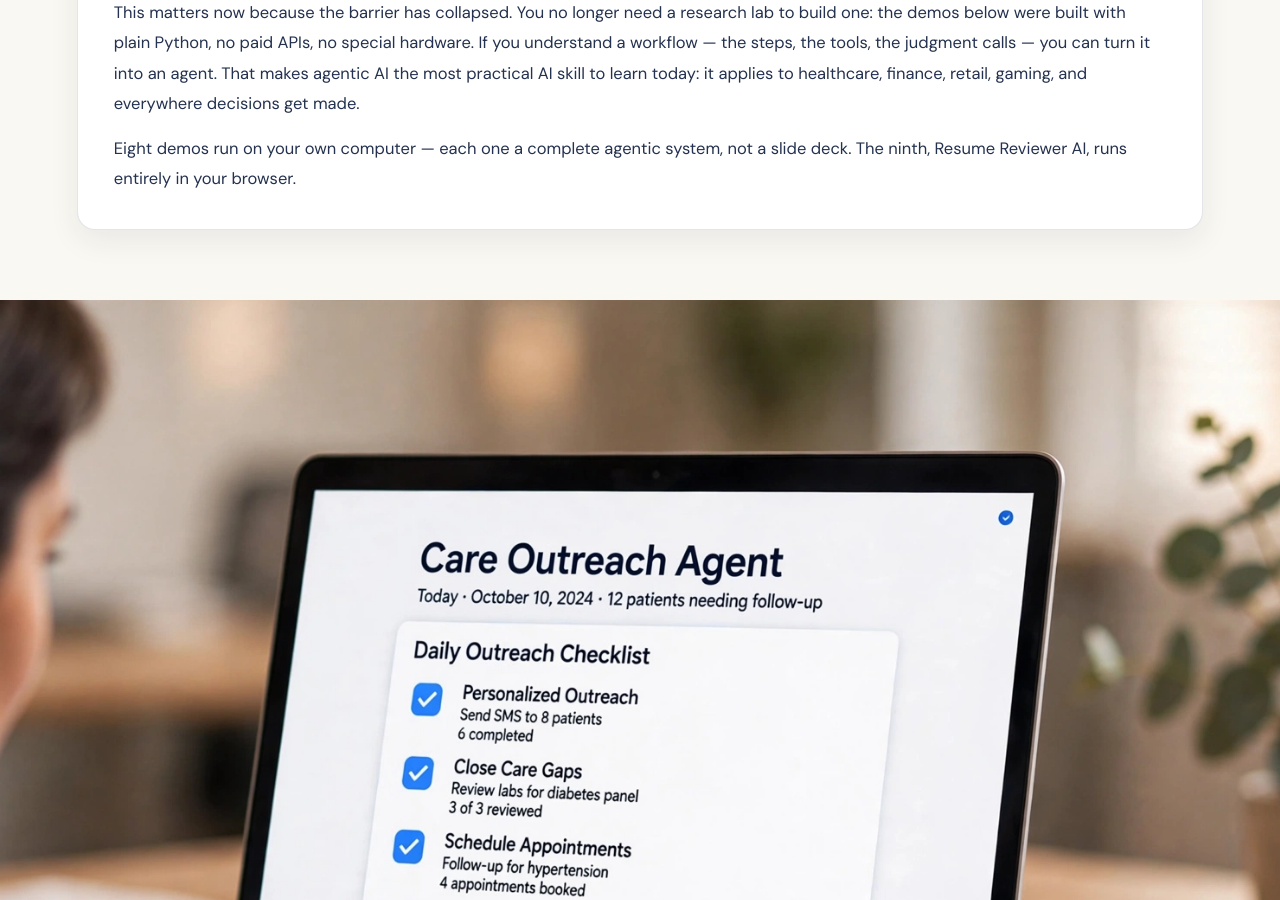
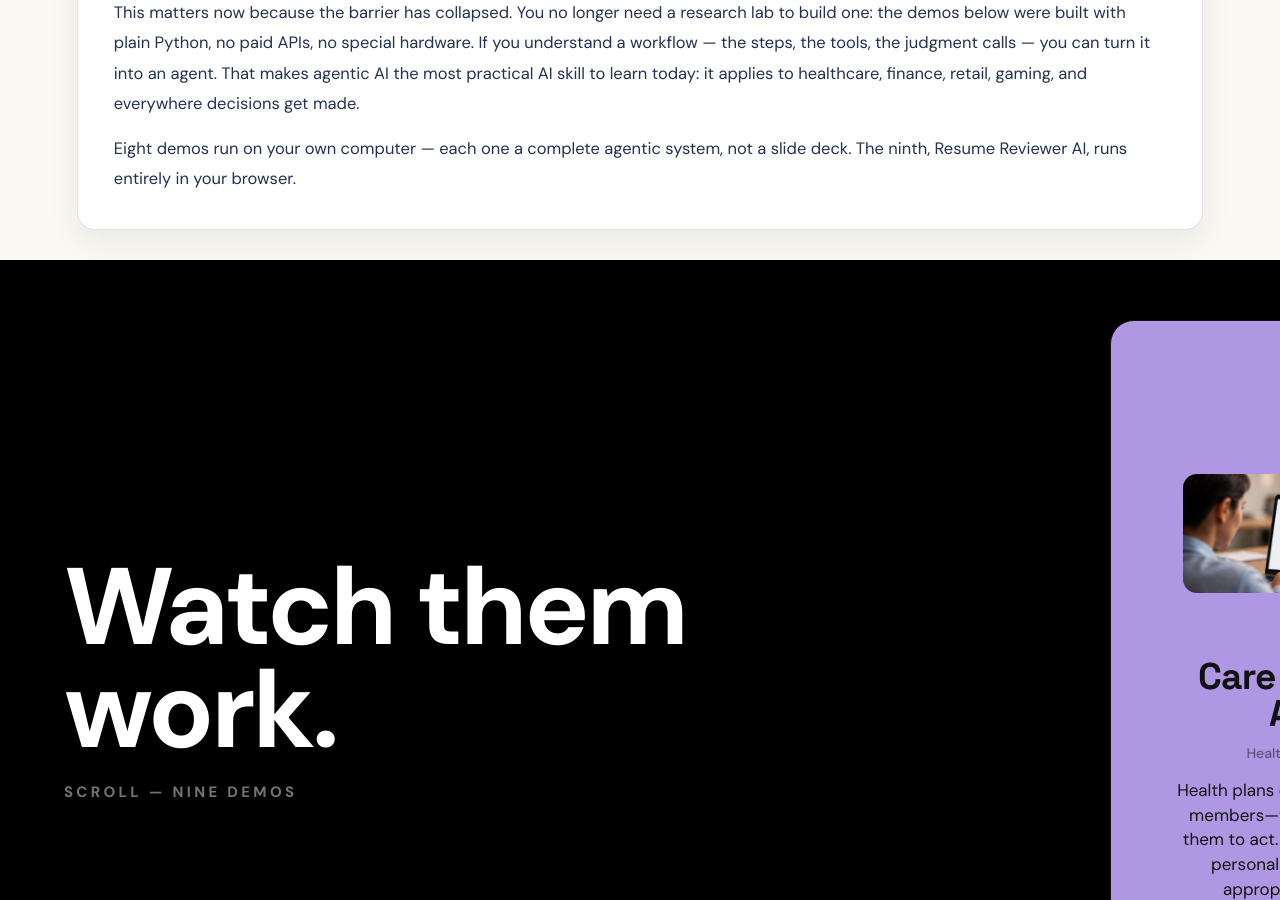
Before and after one commit to datawithpreet/datawithpreet.github.io, a Jekyll site: the page demos.html, which Jekyll copies as it is, in a window 1280 px wide and 900 px high, scrolled down 872 px. Built offline with Jekyll 4.4.1, drawn with Linux system fonts in a browser that asks for light colours; some web fonts are replaced; comment, search, counter and statistics services are not loaded; some of the changed text lies outside the part shown.

Commit message:
Rebuild boxes as sergestudios Work-style cards

```diff
--- a/demos.html
+++ b/demos.html
@@ -38,17 +38,29 @@
       margin-bottom: 18px; border: 1px solid rgba(20,184,166,.25);
       box-shadow: 0 8px 24px rgba(27,42,74,.18); display: block;
     }
-    /* ===== Horizontal scroll boxes (sergestudios-style) ===== */
-.boxes-scroll-wrap { height: 500vh; position: relative; width: 100vw; margin-left: calc(-50vw + 50%); }
-.boxes-sticky { position: sticky; top: 0; height: 100vh; height: 100svh; overflow: hidden; }
-.boxes-track { display: flex; will-change: transform; height: 100%; }
-.demo-box { flex: 0 0 100vw; width: 100vw; height: 100vh; height: 100svh; overflow: hidden; position: relative; flex-shrink: 0; }
-.demo-box img { width: 100%; height: 100%; object-fit: cover; display: block; }
-.demo-box-info { position: absolute; left: 0; right: 0; bottom: 0; padding: 40px 6vw 48px; background: linear-gradient(transparent, rgba(0,0,0,.82)); color: #fff; }
-.demo-box-info .demo-box-kicker { font-size: 13px; font-weight: 800; letter-spacing: .16em; text-transform: uppercase; opacity: .7; margin-bottom: 10px; }
-.demo-box-info h3 { margin: 0 0 8px; font-size: clamp(28px, 4vw, 56px); color: #fff; letter-spacing: -0.02em; }
-.demo-box-info p { margin: 0; font-size: 17px; opacity: .85; max-width: 56ch; }
-@media (hover: none) { .boxes-scroll-wrap { height: auto; } .boxes-sticky { position: relative; height: auto; display: block; padding: 40px 0; } .boxes-track { flex-wrap: nowrap; overflow-x: auto; transform: none !important; } }
+    /* ===== Work-style horizontal cards (sergestudios reference) ===== */
+.work-scroll-wrap { height: 520vh; position: relative; width: 100vw; margin-left: calc(-50vw + 50%); background: #000; }
+.work-sticky { position: sticky; top: 0; height: 100vh; height: 100svh; overflow: hidden; display: flex; align-items: center; }
+.work-track { display: flex; gap: 22px; padding: 0 5vw; align-items: center; will-change: transform; }
+.work-intro { flex: 0 0 38vw; flex-shrink: 0; color: #fff; padding-right: 3vw; }
+.work-intro h2 { margin: 0 0 18px; font-size: clamp(56px, 8.5vw, 138px); line-height: .95; letter-spacing: -.03em; color: #fff; font-weight: 800; }
+.work-intro p { margin: 0; font-size: 15px; letter-spacing: .22em; text-transform: uppercase; opacity: .45; font-weight: 700; }
+.work-card { flex: 0 0 33vw; flex-shrink: 0; width: 33vw; height: 80vh; height: 80svh; min-height: 560px; background: var(--card-bg); border-radius: 24px; overflow: hidden; display: flex; flex-direction: column; }
+.work-card-img { flex: 0 0 50%; display: flex; align-items: center; justify-content: center; padding: 44px 44px 8px; min-height: 0; }
+.work-card-img img { max-width: 100%; max-height: 100%; width: auto; height: auto; object-fit: contain; border-radius: 14px; display: block; }
+.work-card-text { flex: 1; display: flex; flex-direction: column; align-items: center; justify-content: flex-end; text-align: center; padding: 12px 36px 40px; min-height: 0; }
+.work-card-text h3 { margin: 0 0 10px; font-size: clamp(30px, 2.9vw, 52px); line-height: 1; letter-spacing: -.02em; font-weight: 800; color: #111; }
+.work-card-tags { font-size: 14px; font-weight: 500; color: #111; opacity: .5; margin-bottom: 14px; }
+.work-card-desc { margin: 0 0 18px; font-size: 17px; line-height: 1.45; color: #111; opacity: 0; transform: translateY(14px); transition: opacity .45s ease, transform .45s ease; max-width: 34ch; }
+.work-card-explore { display: inline-flex; align-items: center; gap: 8px; padding: 12px 26px; border-radius: 200px; background: rgba(0,0,0,.12); color: #111; font-weight: 700; font-size: 16px; text-decoration: none; opacity: 0; transform: translateY(14px); transition: opacity .45s ease .06s, transform .45s ease .06s, background .25s ease; }
+.work-card-explore:hover { background: rgba(0,0,0,.22); }
+.work-card:hover .work-card-desc, .work-card:focus-within .work-card-desc { opacity: 1; transform: none; }
+.work-card:hover .work-card-explore, .work-card:focus-within .work-card-explore { opacity: 1; transform: none; }
+.work-card--dark .work-card-text h3, .work-card--dark .work-card-tags, .work-card--dark .work-card-desc { color: #fff; }
+.work-card--dark .work-card-explore { background: rgba(255,255,255,.16); color: #fff; }
+.work-card--dark .work-card-explore:hover { background: rgba(255,255,255,.28); }
+@media (max-width: 900px) { .work-intro { flex-basis: 70vw; } .work-card { flex-basis: 78vw; width: 78vw; height: 72svh; min-height: 0; } }
+@media (hover: none) { .work-scroll-wrap { height: auto; } .work-sticky { position: relative; height: auto; display: block; padding: 60px 0; } .work-track { flex-wrap: nowrap; overflow-x: auto; transform: none !important; } .work-intro { flex-basis: 80vw; } .work-card-desc, .work-card-explore { opacity: 1; transform: none; } }
 
     /* Kickpush-style hover overlay on demo images */
     .demo-img-link { position: relative; display: block; border-radius: 14px; overflow: hidden; margin-bottom: 18px; }
@@ -221,71 +233,91 @@
       </div>
 
 
-    <!-- ================= HORIZONTAL BOXES ================= -->
-    <div class="boxes-scroll-wrap" id="demoBoxes">
-      <div class="boxes-sticky">
-        <div class="boxes-track">
-          <article class="demo-box">
-            <img src="assets/demos/care-management-outcome.webp" alt="Care coordinator using the Care Outreach Agent dashboard — personalized outreach, care gap closure, appointment scheduling, outcome tracking" loading="lazy">
-            <div class="demo-box-info">
-              <div class="demo-box-kicker">01 · Healthcare · Agentic AI</div>
-              <h3>Stop Sending Generic Messages. Start Driving Member Action.</h3>
+
+    <!-- ================= WORK-STYLE CARDS ================= -->
+    <div class="work-scroll-wrap" id="demoBoxes">
+      <div class="work-sticky">
+        <div class="work-track">
+          <div class="work-intro"><h2>Watch them<br>work.</h2><p>Scroll &mdash; nine demos</p></div>
+          <article class="work-card" style="--card-bg: #B097E3;">
+            <div class="work-card-img"><img src="assets/demos/care-management-outcome.webp" alt="Care coordinator using the Care Outreach Agent dashboard — personalized outreach, care gap closure, appointment scheduling, outcome tracking" loading="lazy"></div>
+            <div class="work-card-text">
+              <h3>Care Outreach Agent</h3>
+              <div class="work-card-tags">Healthcare · Agentic AI</div>
+              <p class="work-card-desc">Health plans don't just need to reach members&mdash;they need to motivate them to act. See how AI agents can personalize outreach, select appropriate communicat</p>
+              <a class="work-card-explore" href="projects/care-management.html">Explore &#8599;</a>
             </div>
           </article>
-          <article class="demo-box">
-            <img src="assets/demos/hhv-copilot-outcome.webp" alt="Home-health nurse smiling with an elderly patient during an in-home assessment visit" loading="lazy">
-            <div class="demo-box-info">
-              <div class="demo-box-kicker">02 · Medicare Advantage · Agentic AI</div>
-              <h3>A Nurse Can't Visit Every Member. Who Should Get the Visit First?</h3>
+          <article class="work-card" style="--card-bg: #FABD17;">
+            <div class="work-card-img"><img src="assets/demos/hhv-copilot-outcome.webp" alt="Home-health nurse smiling with an elderly patient during an in-home assessment visit" loading="lazy"></div>
+            <div class="work-card-text">
+              <h3>HHV Copilot</h3>
+              <div class="work-card-tags">Medicare Advantage · Agentic AI</div>
+              <p class="work-card-desc">Use predictive analytics and agentic AI to prioritize members for in-home assessments, uncover potential care gaps, and coordinate follow-up&mdash;helping healt</p>
+              <a class="work-card-explore" href="projects/hhv-copilot.html">Explore &#8599;</a>
             </div>
           </article>
-          <article class="demo-box">
-            <img src="assets/demos/restaurant-location-outcome.webp" alt="Location intelligence for restaurant site selection — storefront, glowing trade-area map with candidate pins, scored factors: population, traffic, competition, demand" loading="lazy">
-            <div class="demo-box-info">
-              <div class="demo-box-kicker">03 · Retail · Geospatial Analytics · Agentic AI</div>
-              <h3>The Wrong Location Can Sink a Great Restaurant. Find the Right One With Data.</h3>
+          <article class="work-card" style="--card-bg: #F2B5A4;">
+            <div class="work-card-img"><img src="assets/demos/restaurant-location-outcome.webp" alt="Location intelligence for restaurant site selection — storefront, glowing trade-area map with candidate pins, scored factors: population, traffic, competition, demand" loading="lazy"></div>
+            <div class="work-card-text">
+              <h3>Restaurant Location Agent</h3>
+              <div class="work-card-tags">Retail · Geospatial AI</div>
+              <p class="work-card-desc">Before signing a lease, evaluate the market. This agent combines demographics, ZIP-code demand, traffic, competitors, trade areas, and operating considerations </p>
+              <a class="work-card-explore" href="projects/restaurant-location.html">Explore &#8599;</a>
             </div>
           </article>
-          <article class="demo-box">
-            <img src="assets/demos/aeroyield-outcome.webp" alt="Commercial airliner climbing into a sunset sky — airline revenue intelligence" loading="lazy">
-            <div class="demo-box-info">
-              <div class="demo-box-kicker">04 · Aviation · Revenue Management · Agentic AI</div>
-              <h3>A $7 Profit per Passenger. One Bad Forecast Can Change the Economics of a Flight.</h3>
+          <article class="work-card" style="--card-bg: #E9E9E9;">
+            <div class="work-card-img"><img src="assets/demos/aeroyield-outcome.webp" alt="Commercial airliner climbing into a sunset sky — airline revenue intelligence" loading="lazy"></div>
+            <div class="work-card-text">
+              <h3>AeroYield AI</h3>
+              <div class="work-card-tags">Aviation · Forecasting</div>
+              <p class="work-card-desc">Airlines must price perishable inventory in a market that never stands still. AeroYield AI combines demand forecasts, competitor fares, seasonality, major event</p>
+              <a class="work-card-explore" href="projects/aeroyield.html">Explore &#8599;</a>
             </div>
           </article>
-          <article class="demo-box">
-            <img src="assets/demos/music-mood-outcome.webp" alt="Listener with eyes closed wearing headphones in warm golden light — music for the moment" loading="lazy">
-            <div class="demo-box-info">
-              <div class="demo-box-kicker">05 · Personalization · Recommender Systems · Agentic AI</div>
-              <h3>Your Next Song Should Fit Your Moment — Not Just Your Listening History.</h3>
+          <article class="work-card" style="--card-bg: #F85387;">
+            <div class="work-card-img"><img src="assets/demos/music-mood-outcome.webp" alt="Listener with eyes closed wearing headphones in warm golden light — music for the moment" loading="lazy"></div>
+            <div class="work-card-text">
+              <h3>Music Mood Agent</h3>
+              <div class="work-card-tags">Personalization · Recommenders</div>
+              <p class="work-card-desc">Music can help shape how we feel, focus, and unwind. This agent combines a small session memory with your stated mood and chosen occasion to recommend music for</p>
+              <a class="work-card-explore" href="projects/music-mood.html">Explore &#8599;</a>
             </div>
           </article>
-          <article class="demo-box">
-            <img src="assets/demos/fixmate-outcome.webp" alt="AI maintenance assistant beside a coffee machine — check error code, find parts, troubleshooting steps, preventive maintenance" loading="lazy">
-            <div class="demo-box-info">
-              <div class="demo-box-kicker">06 · Retail · Equipment Maintenance · Agentic AI</div>
-              <h3>Every Minute a Coffee Machine Is Down Is a Missed Sales Opportunity.</h3>
+          <article class="work-card" style="--card-bg: #FFD25C;">
+            <div class="work-card-img"><img src="assets/demos/fixmate-outcome.webp" alt="AI maintenance assistant beside a coffee machine — check error code, find parts, troubleshooting steps, preventive maintenance" loading="lazy"></div>
+            <div class="work-card-text">
+              <h3>FixMate AI</h3>
+              <div class="work-card-tags">Retail · Predictive Maintenance</div>
+              <p class="work-card-desc">When revenue-generating equipment fails, technicians need answers — not hundreds of pages of manuals. FixMate AI helps them identify equipment issues, find the </p>
+              <a class="work-card-explore" href="projects/fixmate.html">Explore &#8599;</a>
             </div>
           </article>
-          <article class="demo-box">
-            <img src="assets/demos/gameguard-outcome.webp" alt="Gaming trust and safety — suspicious link, inappropriate content, personal information, grooming behavior detection" loading="lazy">
-            <div class="demo-box-info">
-              <div class="demo-box-kicker">07 · Gaming · Trust &amp; Safety · Multilingual AI</div>
-              <h3>Bad Actors Don't Always Use Bad Words. Can AI Recognize the Pattern?</h3>
+          <article class="work-card work-card--dark" style="--card-bg: #062147;">
+            <div class="work-card-img"><img src="assets/demos/gameguard-outcome.webp" alt="Gaming trust and safety — suspicious link, inappropriate content, personal information, grooming behavior detection" loading="lazy"></div>
+            <div class="work-card-text">
+              <h3>GameGuard AI</h3>
+              <div class="work-card-tags">Gaming · Trust & Safety</div>
+              <p class="work-card-desc">From suspicious links and requests for personal information to manipulative conversations with young players, harmful behavior can hide behind emojis, slang, mi</p>
+              <a class="work-card-explore" href="projects/gameguard.html">Explore &#8599;</a>
             </div>
           </article>
-          <article class="demo-box">
-            <img src="assets/demos/guestfirst-outcome.webp" alt="Warm restaurant counter — employee handing a drink to a customer, the hospitality moment data should protect" loading="lazy">
-            <div class="demo-box-info">
-              <div class="demo-box-kicker">08 · Restaurants · Customer Intelligence · Agentic AI</div>
-              <h3>A Great Restaurant Fixes the Order. An Exceptional One Fixes the Experience.</h3>
+          <article class="work-card" style="--card-bg: #F2F2F2;">
+            <div class="work-card-img"><img src="assets/demos/guestfirst-outcome.webp" alt="Warm restaurant counter — employee handing a drink to a customer, the hospitality moment data should protect" loading="lazy"></div>
+            <div class="work-card-text">
+              <h3>GuestFirst AI</h3>
+              <div class="work-card-tags">Restaurants · Customer Intelligence</div>
+              <p class="work-card-desc">What if a restaurant could connect customer feedback, order history, kitchen operations, and loyalty data to understand what went wrong — and coordinate the rig</p>
+              <a class="work-card-explore" href="projects/guestfirst.html">Explore &#8599;</a>
             </div>
           </article>
-          <article class="demo-box">
-            <img src="assets/demos/resume-reviewer.webp" alt="Magnifying glass over a resume revealing checkmarks and a score ring" loading="lazy">
-            <div class="demo-box-info">
-              <div class="demo-box-kicker">09 · Hiring · Agentic AI</div>
-              <h3>Your Resume Gets 7 Seconds. Make Every One Count.</h3>
+          <article class="work-card" style="--card-bg: #E4E4E4;">
+            <div class="work-card-img"><img src="assets/demos/resume-reviewer.webp" alt="Magnifying glass over a resume revealing checkmarks and a score ring" loading="lazy"></div>
+            <div class="work-card-text">
+              <h3>Resume Reviewer AI</h3>
+              <div class="work-card-tags">Hiring · NLP</div>
+              <p class="work-card-desc">Job seekers send resumes into a black box and never learn why they hear nothing back. Resume Reviewer AI scores your resume against 33 hiring-manager rules and </p>
+              <a class="work-card-explore" href="projects/resume-reviewer.html">Explore &#8599;</a>
             </div>
           </article>
         </div>
@@ -796,7 +828,7 @@
 <script>
 (function(){
   var wrap = document.getElementById('demoBoxes');
-  var track = wrap && wrap.querySelector('.boxes-track');
+  var track = wrap && wrap.querySelector('.work-track');
   if(!wrap || !track) return;
   if(window.matchMedia('(hover: none)').matches) return;
   var ticking = false;
```
